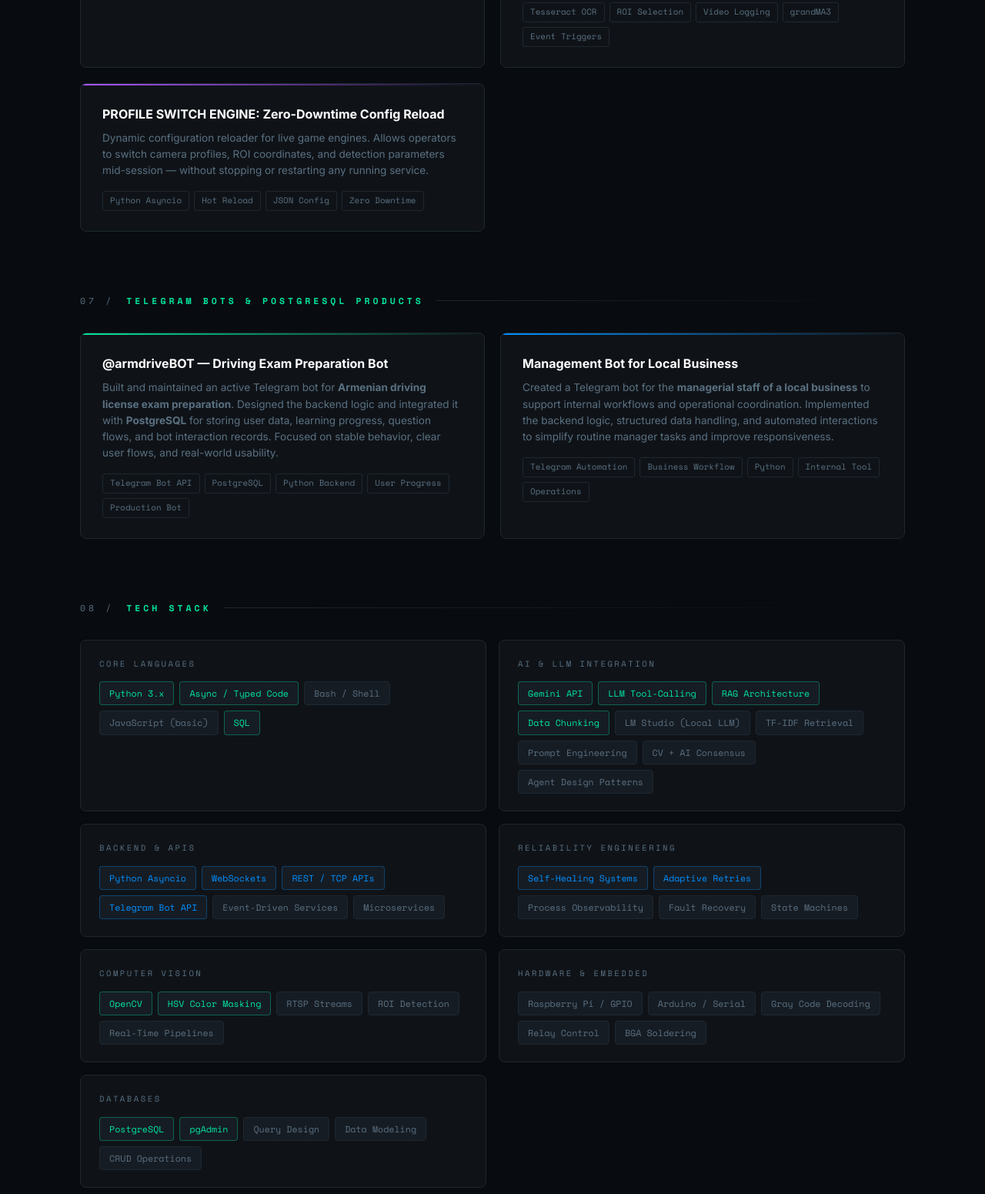
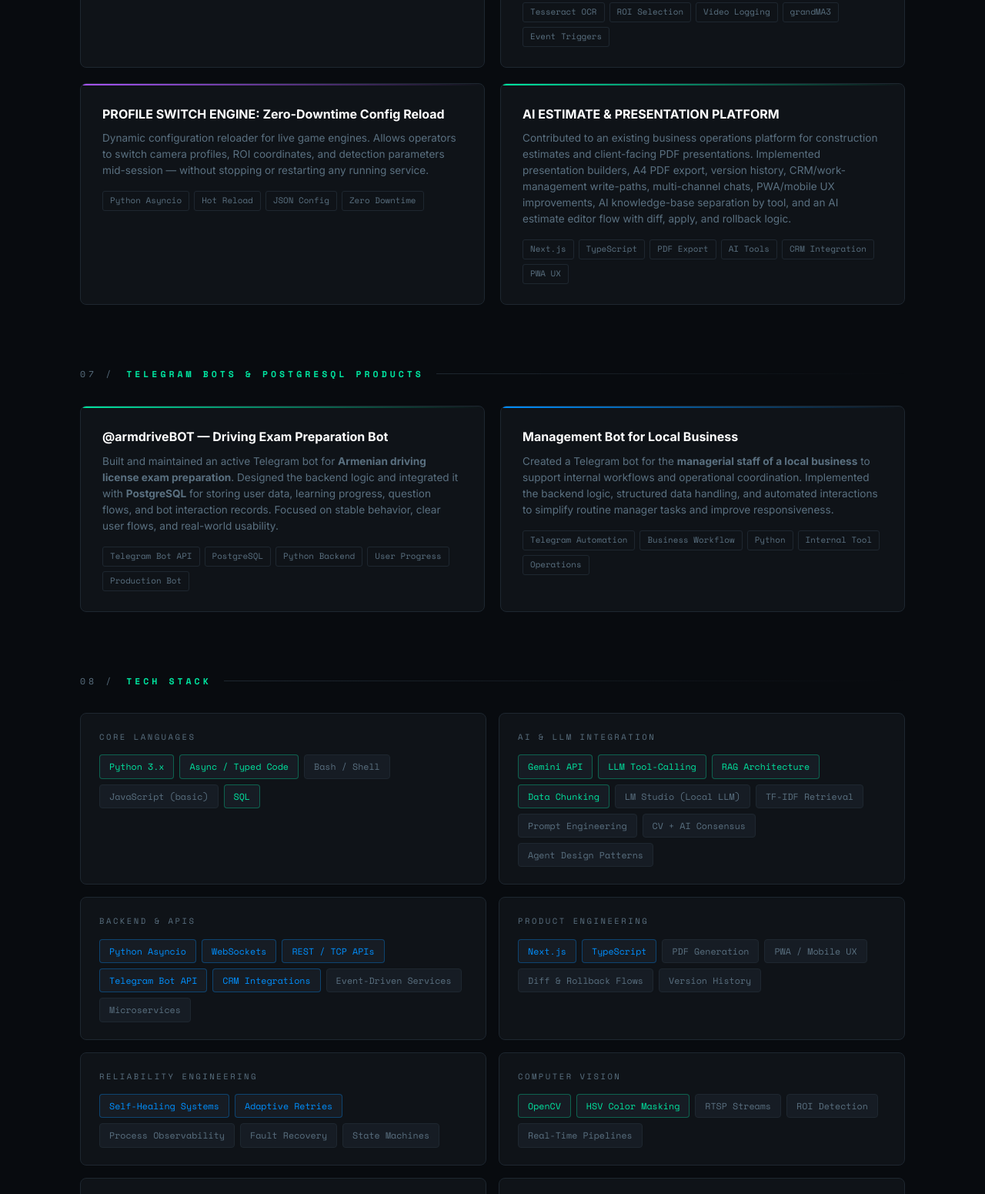
Before and after one commit to harutgrigoryan65-hash/portfolio, a website: page index.html in a window 1280 px wide. Shown: the part 7980-9531 px from the top of the page at 77% size. Drawn offline with nearby package versions, Linux system fonts and the light colour scheme.

Commit message:
Add business platform experience to portfolio

```diff
--- a/index.html
+++ b/index.html
@@ -1881,6 +1881,23 @@
             </div>
         </div>
 
+        <div class="mini-card mc1">
+            <h4>AI ESTIMATE &amp; PRESENTATION PLATFORM</h4>
+            <p class="mini-desc">
+                Contributed to an existing business operations platform for construction estimates and client-facing PDF presentations.
+                Implemented presentation builders, A4 PDF export, version history, CRM/work-management write-paths, multi-channel chats,
+                PWA/mobile UX improvements, AI knowledge-base separation by tool, and an AI estimate editor flow with diff, apply, and rollback logic.
+            </p>
+            <div class="mini-tags">
+                <span class="mini-tag">Next.js</span>
+                <span class="mini-tag">TypeScript</span>
+                <span class="mini-tag">PDF Export</span>
+                <span class="mini-tag">AI Tools</span>
+                <span class="mini-tag">CRM Integration</span>
+                <span class="mini-tag">PWA UX</span>
+            </div>
+        </div>
+
     </div>
 
 
@@ -1962,8 +1979,21 @@
                 <span class="sp sp-blue">WebSockets</span>
                 <span class="sp sp-blue">REST / TCP APIs</span>
                 <span class="sp sp-blue">Telegram Bot API</span>
+                <span class="sp sp-blue">CRM Integrations</span>
                 <span class="sp">Event-Driven Services</span>
                 <span class="sp">Microservices</span>
+            </div>
+        </div>
+
+        <div class="skill-group">
+            <div class="skill-group-title">Product Engineering</div>
+            <div class="skill-pills">
+                <span class="sp sp-blue">Next.js</span>
+                <span class="sp sp-blue">TypeScript</span>
+                <span class="sp">PDF Generation</span>
+                <span class="sp">PWA / Mobile UX</span>
+                <span class="sp">Diff &amp; Rollback Flows</span>
+                <span class="sp">Version History</span>
             </div>
         </div>
 
```
Also changed, not shown: api/chat.js (+11 -5 lines), 1 other file.
